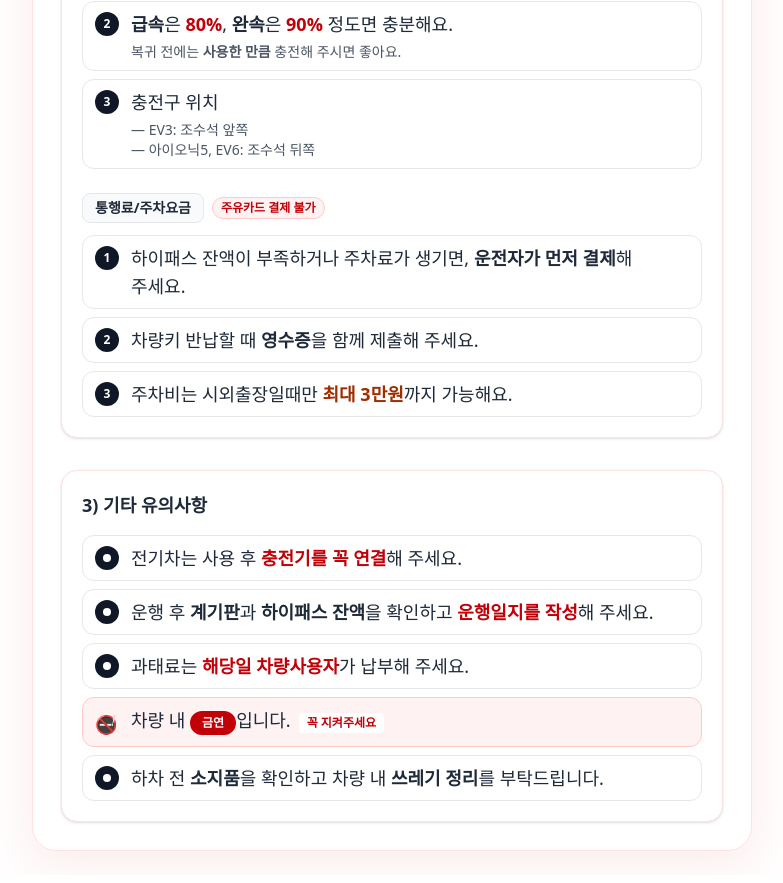
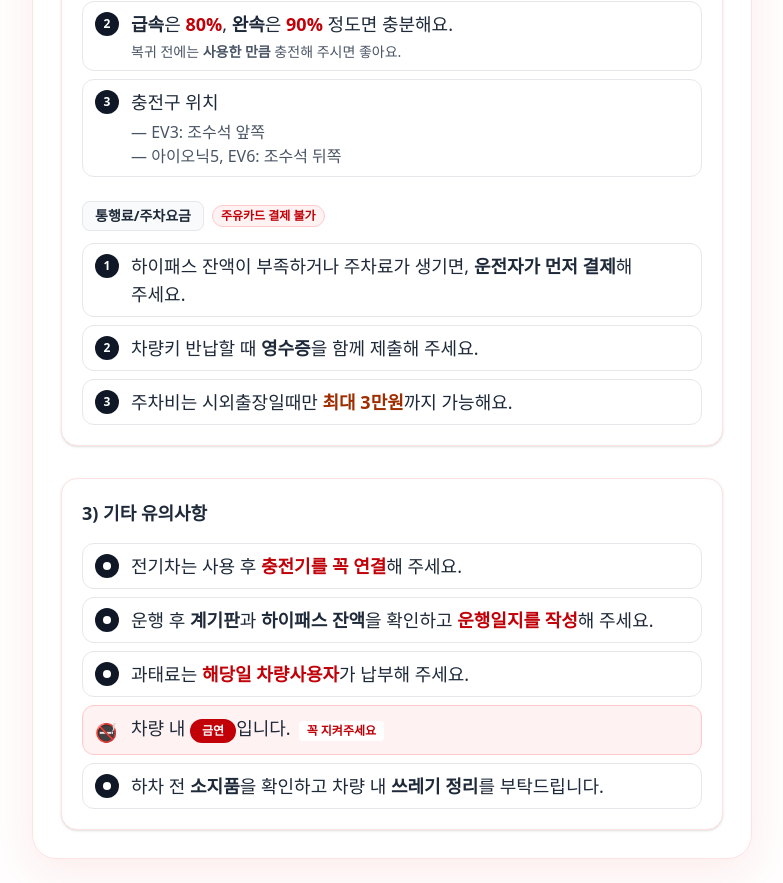
Before and after one commit to joadela00/vehicle-log, a Next.js app: page /guide in a window 1280 px wide. Shown: the part 820-1703 px from the top of the page, without its empty margins (248-1031 px from the left). Built offline with nearby package versions, Linux system fonts and the light colour scheme.

Commit message:
Update page.tsx

```diff
--- a/app/guide/page.tsx
+++ b/app/guide/page.tsx
@@ -140,7 +140,7 @@ export default function GuidePage() {
                   </NumItem>
 <NumItem n={3}>
   충전구 위치
-  <div className="mt-1 text-sm text-gray-600">
+  <div className="mt-1 text-base text-gray-600">
     <div>— EV3: 조수석 앞쪽</div>
     <div>— 아이오닉5, EV6: 조수석 뒤쪽</div>
   </div>
```
